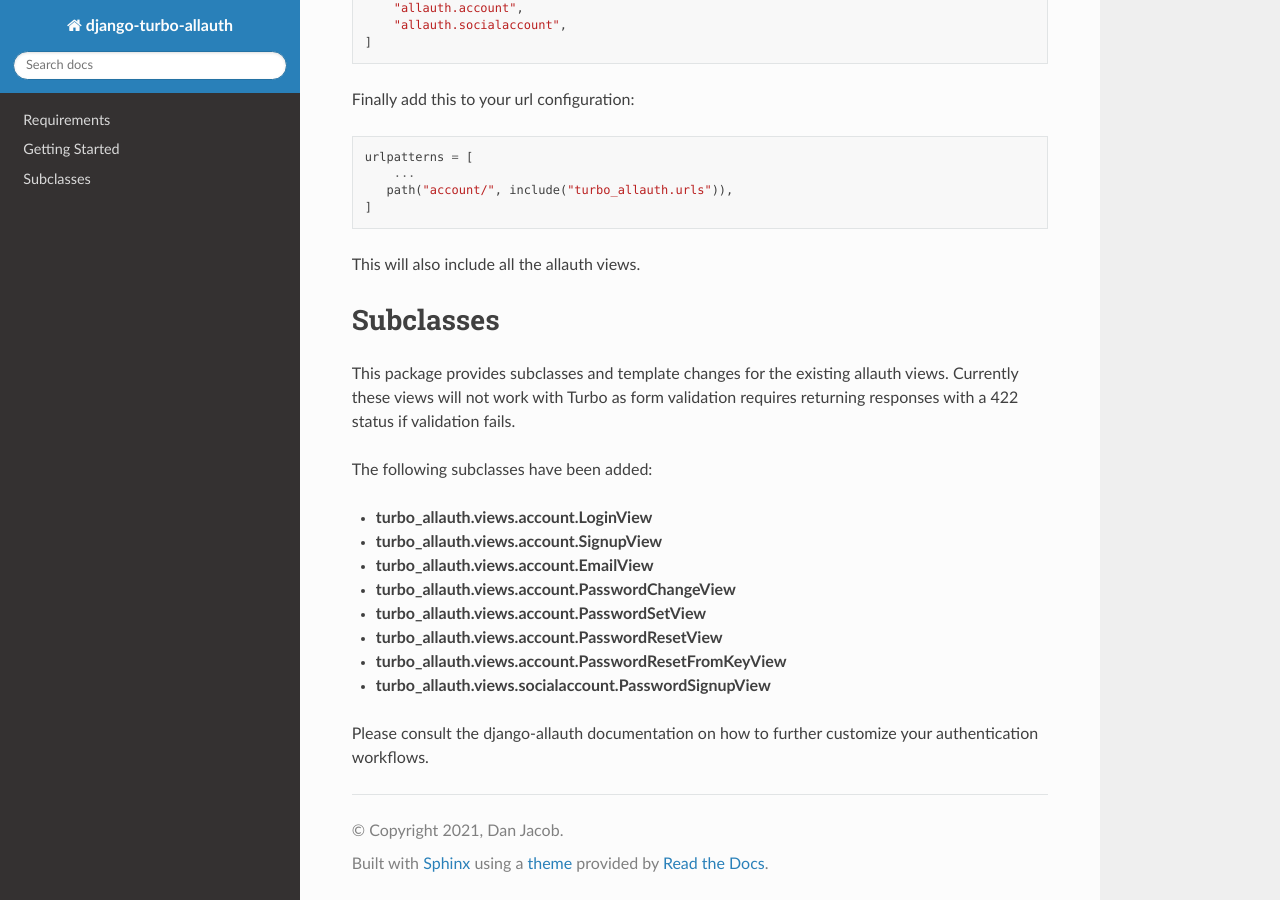
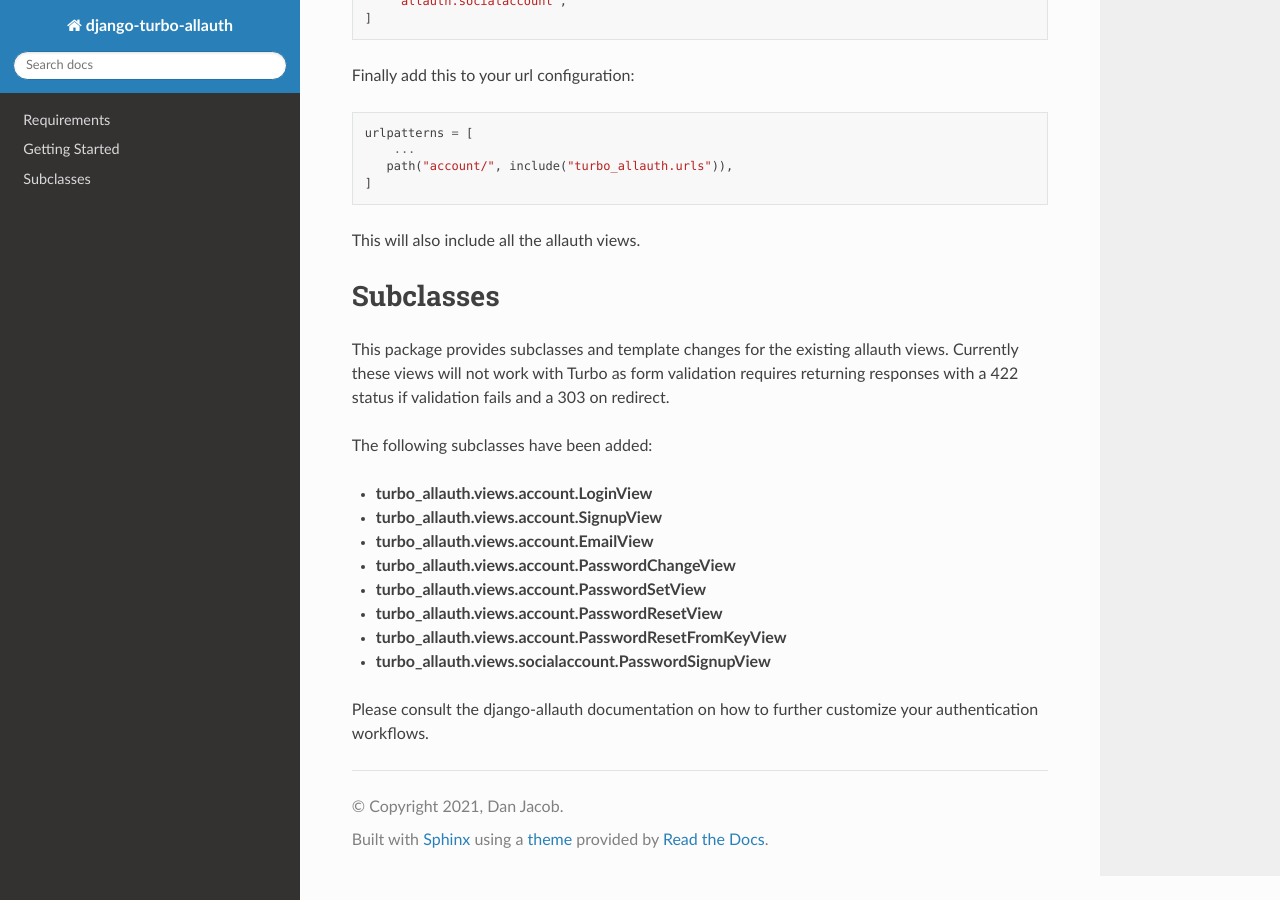
Before and after one commit to hotwire-django/django-turbo-allauth, a Sphinx documentation site: the page built from doc/source/main.rst, in a window 1280 px wide and 900 px high, scrolled down 1080 px. Built offline with Sphinx 7.4.7 and the Read the Docs theme 2.0.0, drawn with Linux system fonts in a browser that asks for light colours; some of the changed text lies outside the part shown.

Commit message:
Doc updates

```diff
--- a/doc/source/main.rst
+++ b/doc/source/main.rst
@@ -56,7 +56,7 @@
 Subclasses
 ==========
 
-This package provides subclasses and template changes for the existing allauth views. Currently these views will not work with Turbo as form validation requires returning responses with a 422 status if validation fails.
+This package provides subclasses and template changes for the existing allauth views. Currently these views will not work with Turbo as form validation requires returning responses with a 422 status if validation fails and a 303 on redirect.
 
 The following subclasses have been added:
 
```
Also changed, not shown: other parts of doc/source/main.rst (+2 -2 lines), README.md (+1 -1 lines).
